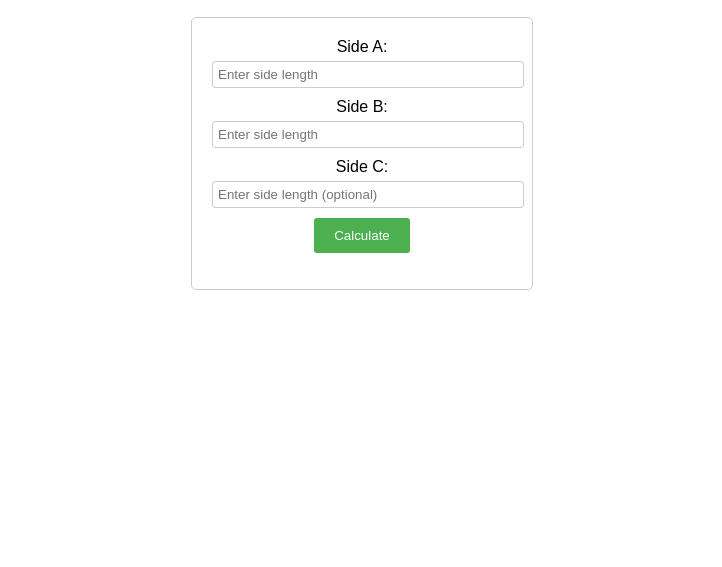
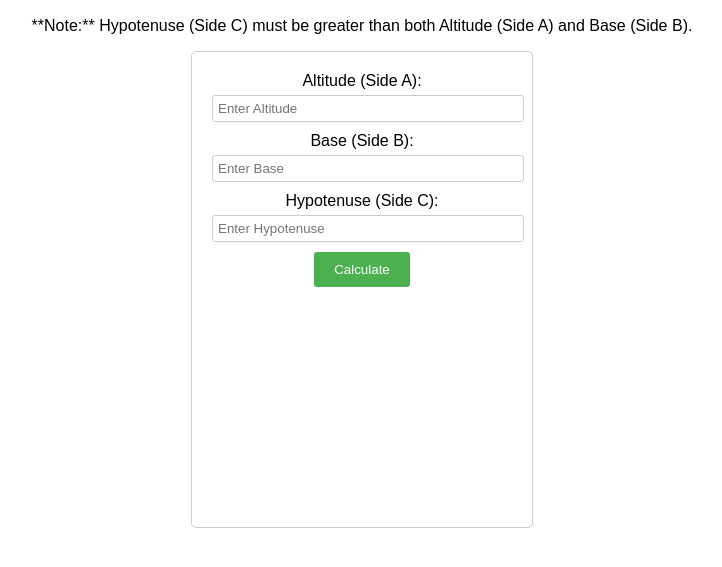
Before and after one commit to Mike111222/ZeeProject, a plain HTML site: page index.html in a window 1280 px wide. Shown: the part 61-628 px from the top of the page, without its empty margins (278-1000 px from the left). Drawn offline with Linux system fonts and the light colour scheme.

Commit message:
Update index.html

```diff
--- a/index.html
+++ b/index.html
@@ -8,15 +8,17 @@
 </head>
 <body>
     <h1>Pythagorean Theorem Calculator</h1>
+    <p>**Note:** Hypotenuse (Side C) must be greater than both Altitude (Side A) and Base (Side B).</p>
     <div id="calculator">
-        <label for="sideA">Side A:</label>
-        <input type="number" id="sideA" placeholder="Enter side length">
-        <label for="sideB">Side B:</label>
-        <input type="number" id="sideB" placeholder="Enter side length">
-        <label for="sideC">Side C:</label>
-        <input type="number" id="sideC" placeholder="Enter side length (optional)">
+        <label for="sideA">Altitude (Side A):</label>
+        <input type="number" id="sideA" placeholder="Enter Altitude">
+        <label for="sideB">Base (Side B):</label>
+        <input type="number" id="sideB" placeholder="Enter Base">
+        <label for="sideC">Hypotenuse (Side C):</label>
+        <input type="number" id="sideC" placeholder="Enter Hypotenuse">
         <button onclick="calculate()">Calculate</button>
         <p id="result"></p>
+        <canvas id="triangleCanvas" width="200" height="200"></canvas>
     </div>
     <script src="script.js"></script>
 </body>
```
